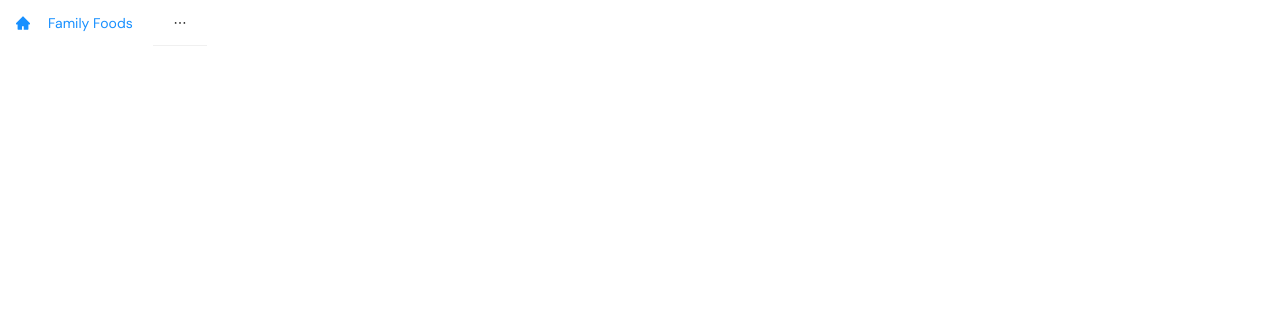
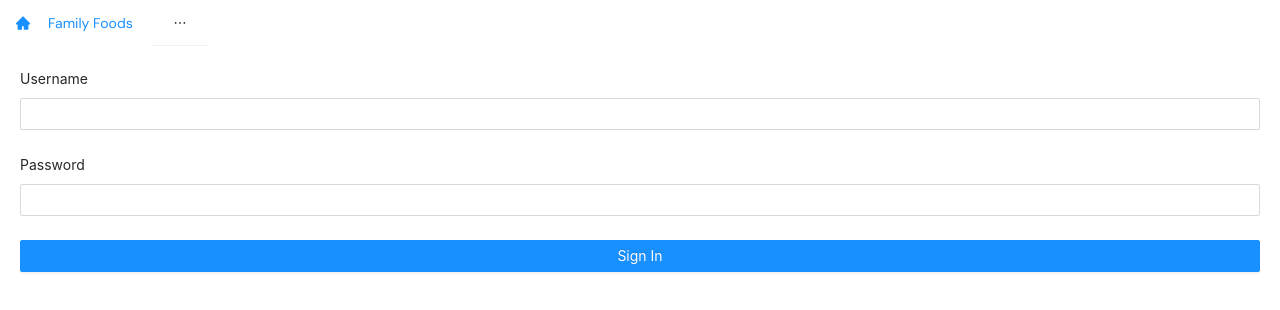
Before and after one commit to jaidharosenblatt/familyfoods, a React (Create React App) app in the folder client/: page /signin in a window 1280 px wide. Shown: the top 310 px of the page. Built offline with nearby package versions, Linux system fonts and the light colour scheme.

Commit message:
added signin and signup api and SignIn page

```diff
--- a/client/src/App.js
+++ b/client/src/App.js
@@ -6,6 +6,7 @@ import AddRestaurant from "./pages/AddRestaurant";
 import Restaurants from "./pages/Restaurants";
 import NavBar from "./components/navbar/NavBar";
 import MobileFooter from "./components/navbar/MobileFooter";
+import SignIn from "./pages/SignIn";
 
 const App = () => {
   return (
@@ -17,6 +18,7 @@ const App = () => {
             {/* <Route path="/" exact component={RandomChooser} /> */}
             <Route path="/add" exact component={AddRestaurant} />
             <Route path="/all" exact component={Restaurants} />
+            <Route path="/signin" exact component={SignIn} />
           </Switch>
         </div>
         <MobileFooter />
--- a/client/src/api/API.js
+++ b/client/src/api/API.js
@@ -1,5 +1,7 @@
 import * as restaurant from "./endpoints/restaurant";
+import * as auth from "./endpoints/auth";
 
 export default {
   ...restaurant,
+  ...auth,
 };
--- a/client/src/api/axiosConfig.js
+++ b/client/src/api/axiosConfig.js
@@ -10,7 +10,7 @@ const errorHandler = (error) => {
   if (error?.response?.data?.error) {
     return Promise.reject(error.response.data.error);
   }
-  return Promise.reject(error);
+  return Promise.reject({ ...error });
 };
 
 const successHandler = (response) => {
--- /dev/null
+++ b/client/src/api/endpoints/auth.js
@@ -0,0 +1,23 @@
+import client from "../axiosConfig";
+
+/**
+ * Login an existing user
+ * @param {Object} user containing username and password
+ * @returns {Cookie} http cookie set in browser with auth
+ * @returns {User} signed in user
+ */
+export async function login(user) {
+  let { data } = await client.post("/users/login", { ...user });
+  return data;
+}
+
+/**
+ * Signup a new user
+ * @param {Object} user containing username and password
+ * @returns {Cookie} http cookie set in browser with auth
+ * @returns {User} signed in user
+ */
+export async function signup(user) {
+  let { data } = await client.post("/users", { ...user });
+  return data;
+}
--- /dev/null
+++ b/client/src/pages/SignIn.js
@@ -0,0 +1,30 @@
+import React from "react";
+import { Form, Input, Button } from "antd";
+import API from "../api/API";
+
+const SignIn = () => {
+  const onFinish = async (values) => {
+    const res = await API.login(values);
+    console.log(res);
+  };
+  return (
+    <div>
+      <Form layout="vertical" onFinish={onFinish}>
+        <Form.Item name="username" label="Username">
+          <Input />
+        </Form.Item>
+        <Form.Item name="password" label="Password">
+          <Input />
+        </Form.Item>
+
+        <Form.Item>
+          <Button type="primary" block htmlType="submit">
+            Sign In
+          </Button>
+        </Form.Item>
+      </Form>
+    </div>
+  );
+};
+
+export default SignIn;
```
Also changed, not shown: 1 other file (tests, documents, lock files or other folders).
